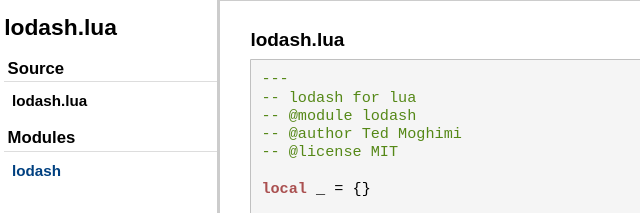
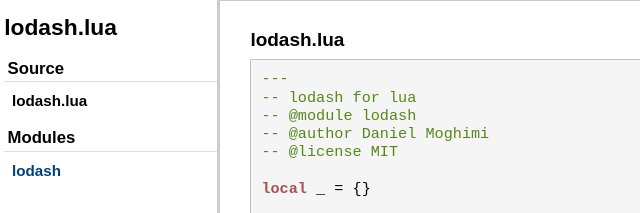
Before and after one commit to flowyroll/lodash.lua, a plain HTML site: page source/lodash.lua.html in a window 1280 px wide. Shown: the top 213 px of the page, 11-651 px from the left. Drawn offline with Linux system fonts and the light colour scheme.

Commit message:
Update lodash.lua.html

```diff
--- a/source/lodash.lua.html
+++ b/source/lodash.lua.html
@@ -47,7 +47,7 @@
 <span class="comment">---
 </span><span class="comment">-- lodash for lua
 </span><span class="comment">-- @module lodash
-</span><span class="comment">-- @author Ted Moghimi
+</span><span class="comment">-- @author Daniel Moghimi
 </span><span class="comment">-- @license MIT
 </span>
 <span class="keyword">local</span> _ = {}
```
